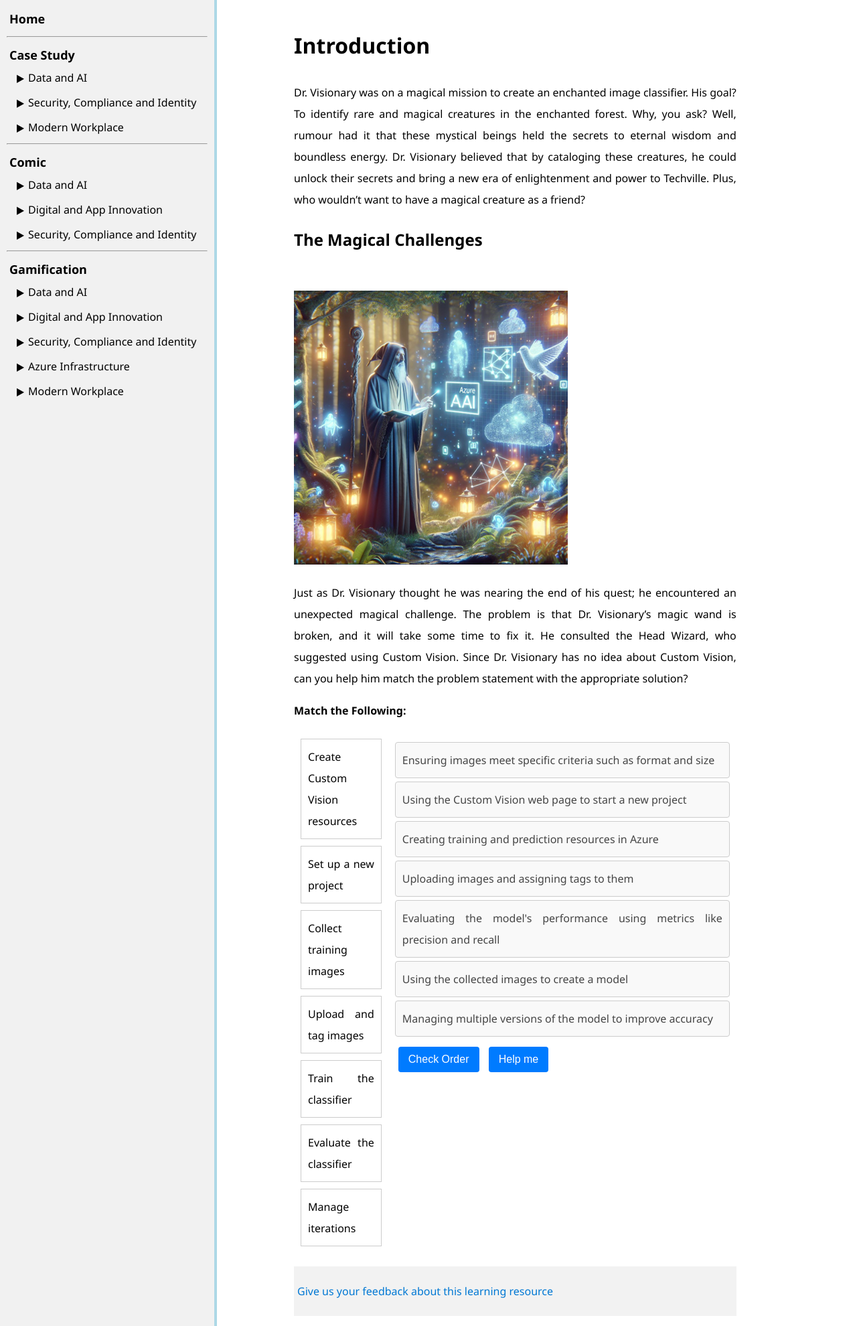
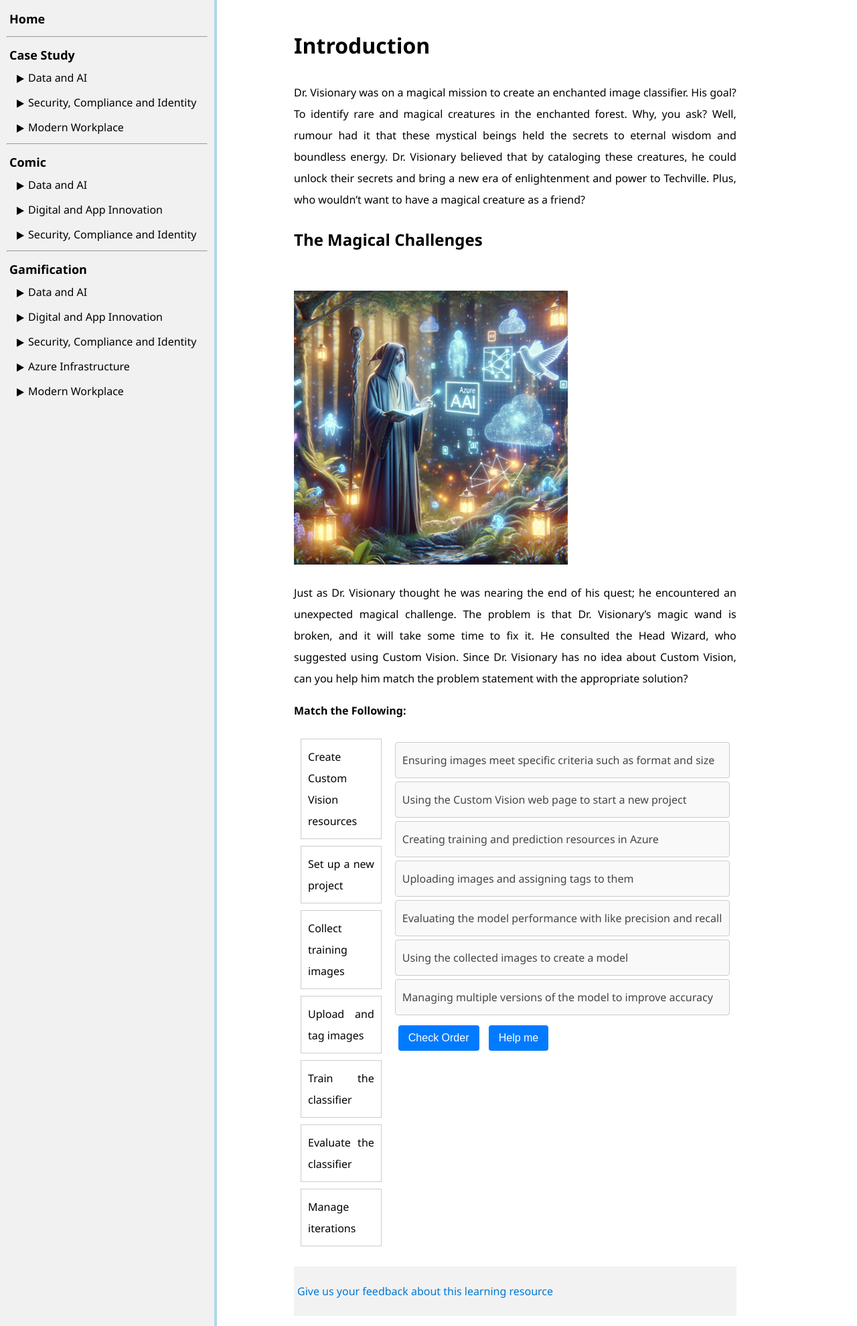
Before and after one commit to ningweinw/iengage, a Jekyll site: the page built from project-files/case-study/Data and AI/Enchanted Vision Quest.md, in a window 1280 px wide. Shown: the whole page at 67% size. Built offline with Jekyll 4.4.1, drawn with Linux system fonts in a browser that asks for light colours; nearby versions of some CDN libraries.

Commit message:
Update Enchanted Vision Quest.md

```diff
--- a/project-files/case-study/Data and AI/Enchanted Vision Quest.md
+++ b/project-files/case-study/Data and AI/Enchanted Vision Quest.md
@@ -69,7 +69,7 @@ Just as Dr. Visionary thought he was nearing the end of his quest; he encountere
         <li class="ui-state-default" data-order="2">Using the Custom Vision web page to start a new project</li>
         <li class="ui-state-default" data-order="1">Creating training and prediction resources in Azure</li>
         <li class="ui-state-default" data-order="4">Uploading images and assigning tags to them</li>
-        <li class="ui-state-default" data-order="6">Evaluating the model's performance using metrics like precision and recall</li>
+        <li class="ui-state-default" data-order="6">Evaluating the model performance with like precision and recall</li>
         <li class="ui-state-default" data-order="5">Using the collected images to create a model</li>
         <li class="ui-state-default" data-order="7">Managing multiple versions of the model to improve accuracy</li>
       </ul>
```
